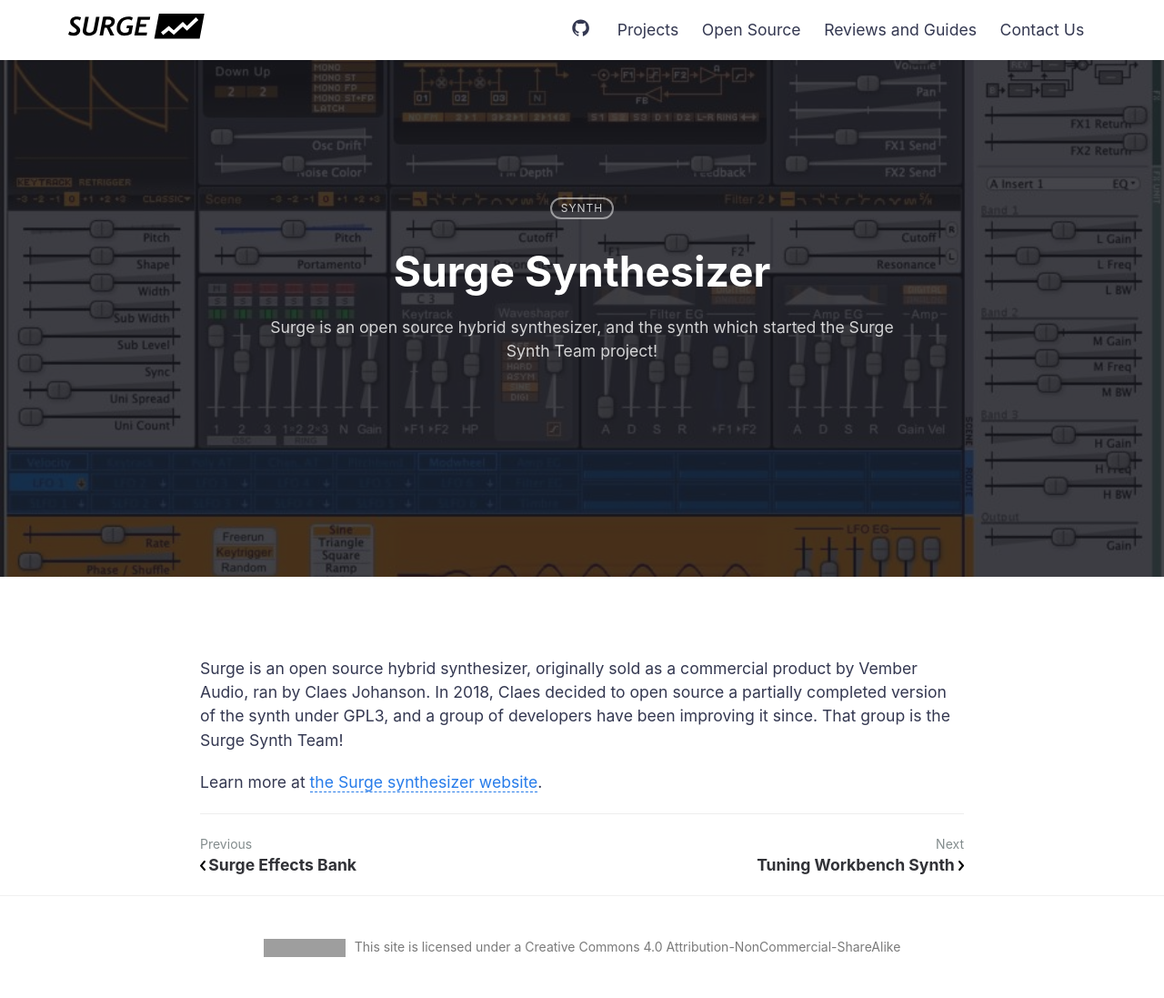
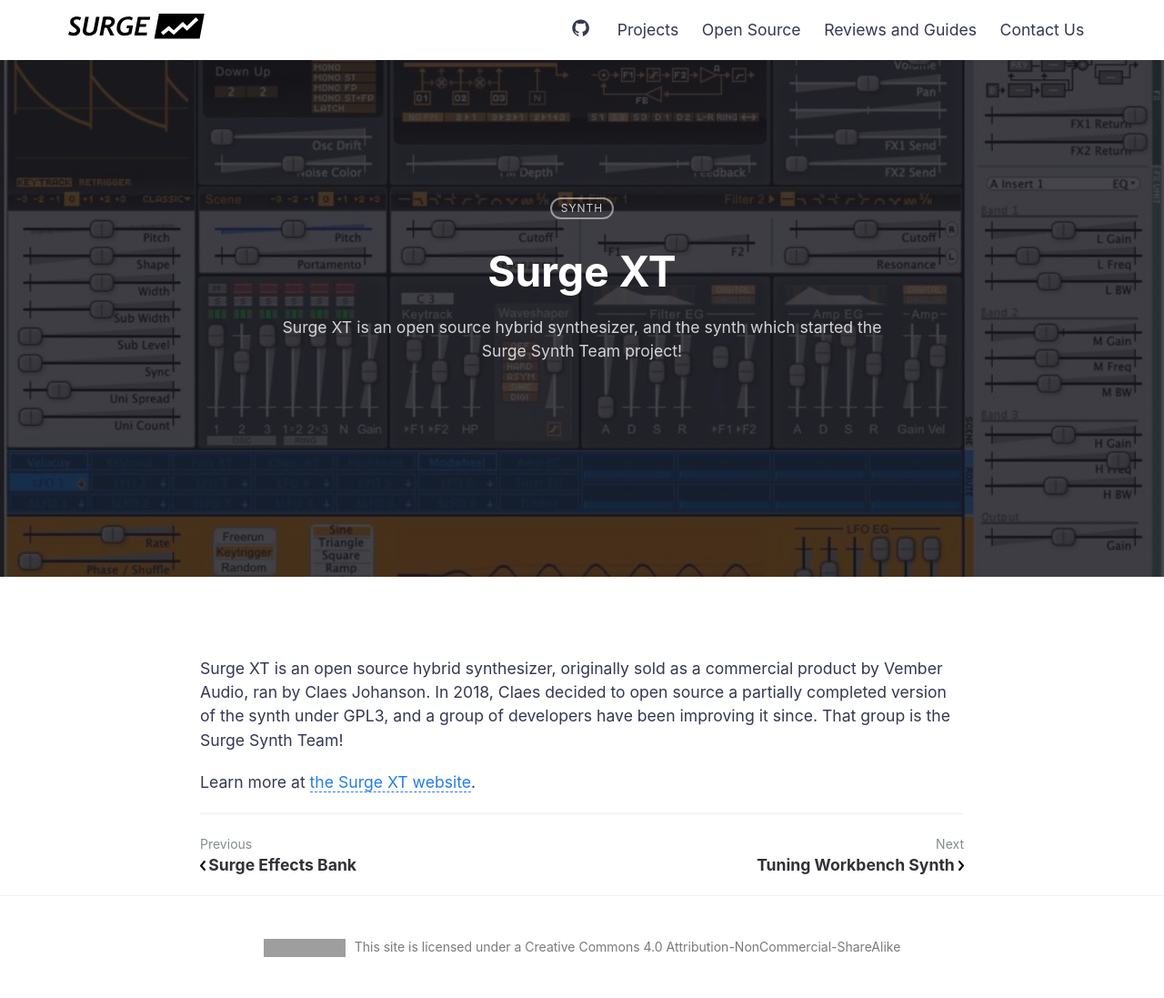
Before and after one commit to surge-synthesizer/surge-synth-team.org, a Jekyll site: the page built from _posts/2020-02-18-surge.md, in a window 1280 px wide. Shown: the whole page at 91% size. Built offline with Jekyll 4.4.1, drawn with Linux system fonts in a browser that asks for light colours; grey boxes are pictures that could not be loaded.

Commit message:
Update 2020-02-18-surge.md

```diff
--- a/_posts/2020-02-18-surge.md
+++ b/_posts/2020-02-18-surge.md
@@ -1,16 +1,16 @@
 ---
 layout: post
 order: 1
-title: "Surge Synthesizer"
-summary: Surge is an open source hybrid synthesizer, and the synth which started the Surge Synth Team project!
+title: "Surge XT"
+summary: Surge XT is an open source hybrid synthesizer, and the synth which started the Surge Synth Team project!
 featured-img: surge
 categories: [Synth]
 external_url: "https://surge-synthesizer.github.io"
 issue-tracker: "https://github.com/surge-synthesizer/surge/issues"
 ---
 
-Surge is an open source hybrid synthesizer, originally sold as a commercial product by Vember Audio, ran by Claes Johanson. In 2018, Claes
+Surge XT is an open source hybrid synthesizer, originally sold as a commercial product by Vember Audio, ran by Claes Johanson. In 2018, Claes
 decided to open source a partially completed version of the synth under GPL3, and a group of developers have been improving it since.
 That group is the Surge Synth Team!
 
-Learn more at [the Surge synthesizer website](https://surge-synthesizer.github.io).
+Learn more at [the Surge XT website](https://surge-synthesizer.github.io).
```
